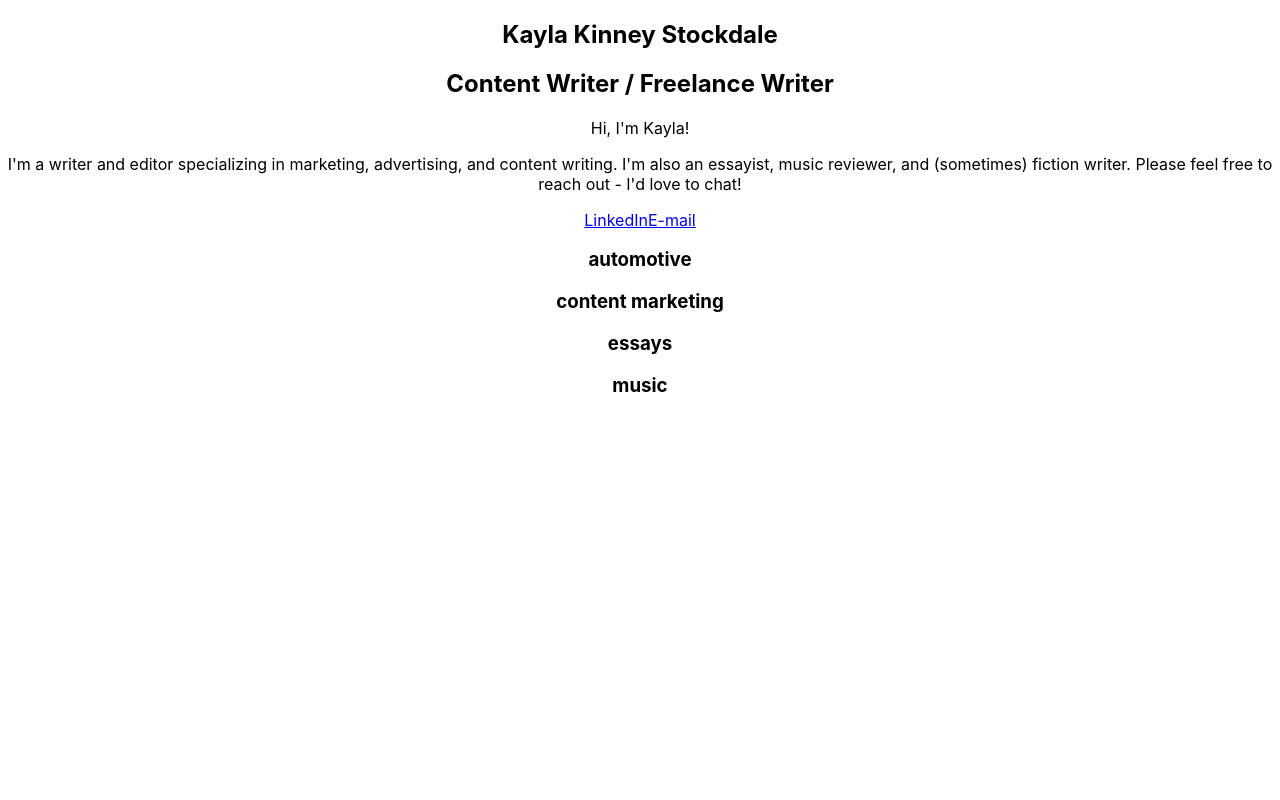
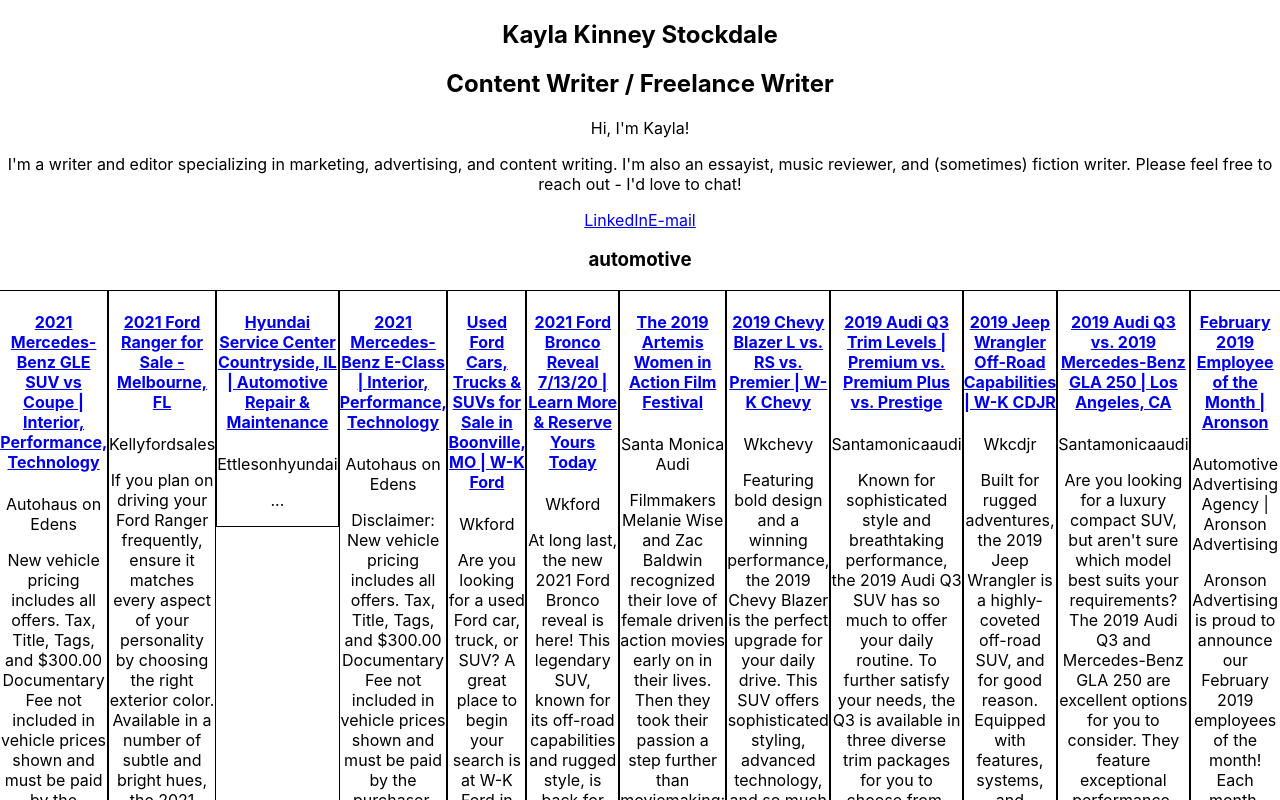
Before and after one commit to dstock3/k-portfolio, a React (Create React App) app: page / in a window 1280 px wide. Shown: the top 800 px of the page. Built offline with nearby package versions, Linux system fonts and the light colour scheme.

Commit message:
Executed a series of map methods on the content object in order to render the content data.

```diff
--- a/src/App.css
+++ b/src/App.css
@@ -36,3 +36,15 @@
     transform: rotate(360deg);
   }
 }
+
+.row {
+  display: flex;
+  justify-content: center;
+  margin-bottom: 50px;
+}
+
+article {
+  border: 1px solid black;
+  width: 350px;
+  height: fit-content;
+}
--- a/src/components/Portfolio.js
+++ b/src/components/Portfolio.js
@@ -1,36 +1,29 @@
-import React, { useState, useEffect } from 'react';
+import React from 'react';
 import content from '../data/content.json'
 
 function Portfolio() {
-    const [categories, setCategories] = useState([])
-
-    useEffect(()=> {
-        let categoryArray = []
-        if (content) {
-            for (let prop in content) {
-                categoryArray.push(content[prop])
-            }
-        }
-        setCategories(categoryArray)
-    }, [])
-    console.log(categories)
-
-
   return (
     <section className="portfolio">
         {Object.keys(content).map((keyName, i) => (
+            <div className="category" id={keyName}>
+                <h3>{keyName}</h3>
+                <div className="row">
+                    {Object.keys(content[keyName]).map((article, i)=>(
+                        <article className={article}>
+                            <h4>
+                                <a href={content[keyName][article].source} target="_blank" rel="noopener noreferrer">{content[keyName][article].title}</a>
+                            </h4>
+                            <p>{content[keyName][article].client}</p>
+                            {content[keyName][article].date ?
+                                <p>{content[keyName][article].date}</p> : null
+                            }
+                            <p>{content[keyName][article].desc}</p>
+                        </article>
 
-            <div className={keyName}>
-                <h3>{keyName}</h3>
-                {Object.keys(content[keyName]).map((article, i)=>(
-                    <article className={article}>
-                        <div>{article.title}</div>
-                    </article>
-
-                ))}
+                    ))}
+                </div>
             </div>
         ))}
-
     </section>
     )
 }
--- a/src/data/content.json
+++ b/src/data/content.json
@@ -80,7 +80,7 @@
         }
 
     },
-    "content marketing": {
+    "content-marketing": {
         "personas": {
             "client": "Automotive Advertising Agency | Aronson Advertising",
             "title": "Leveraging Customer Personas in Your Content | Aronson Advertising",
```
